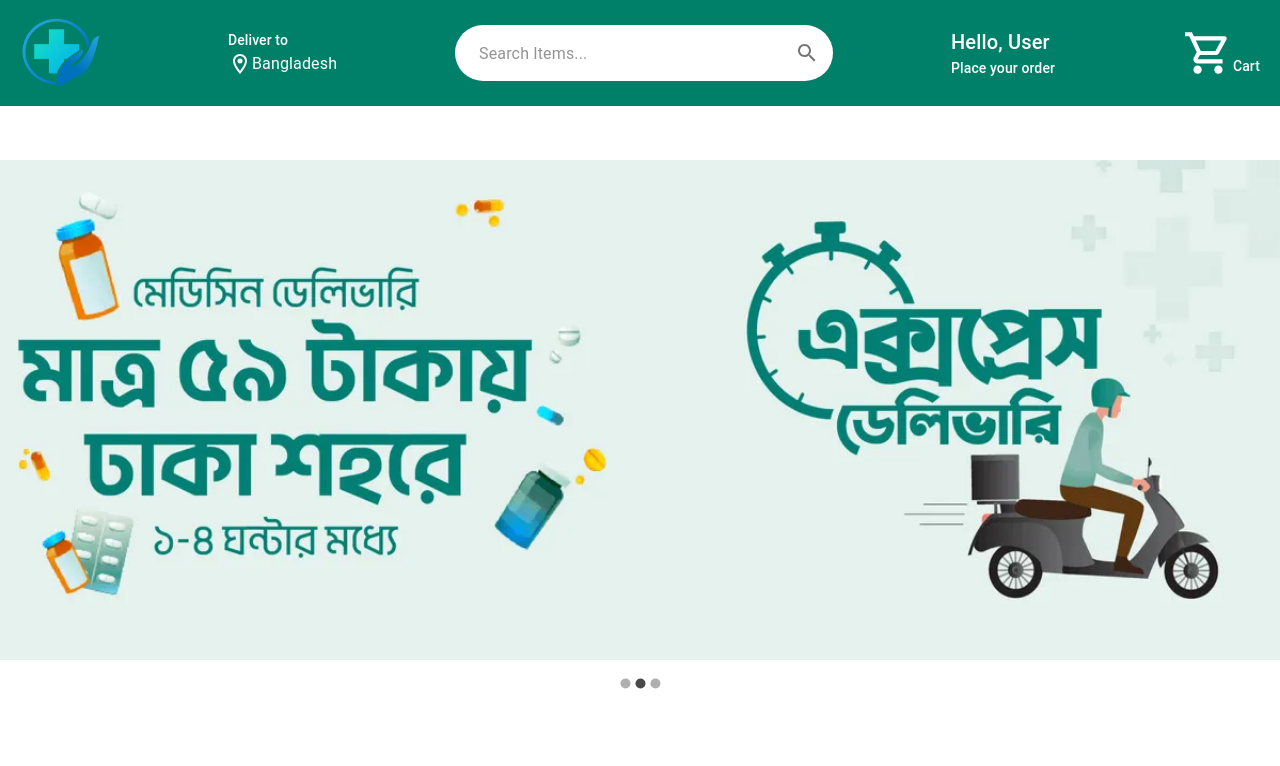
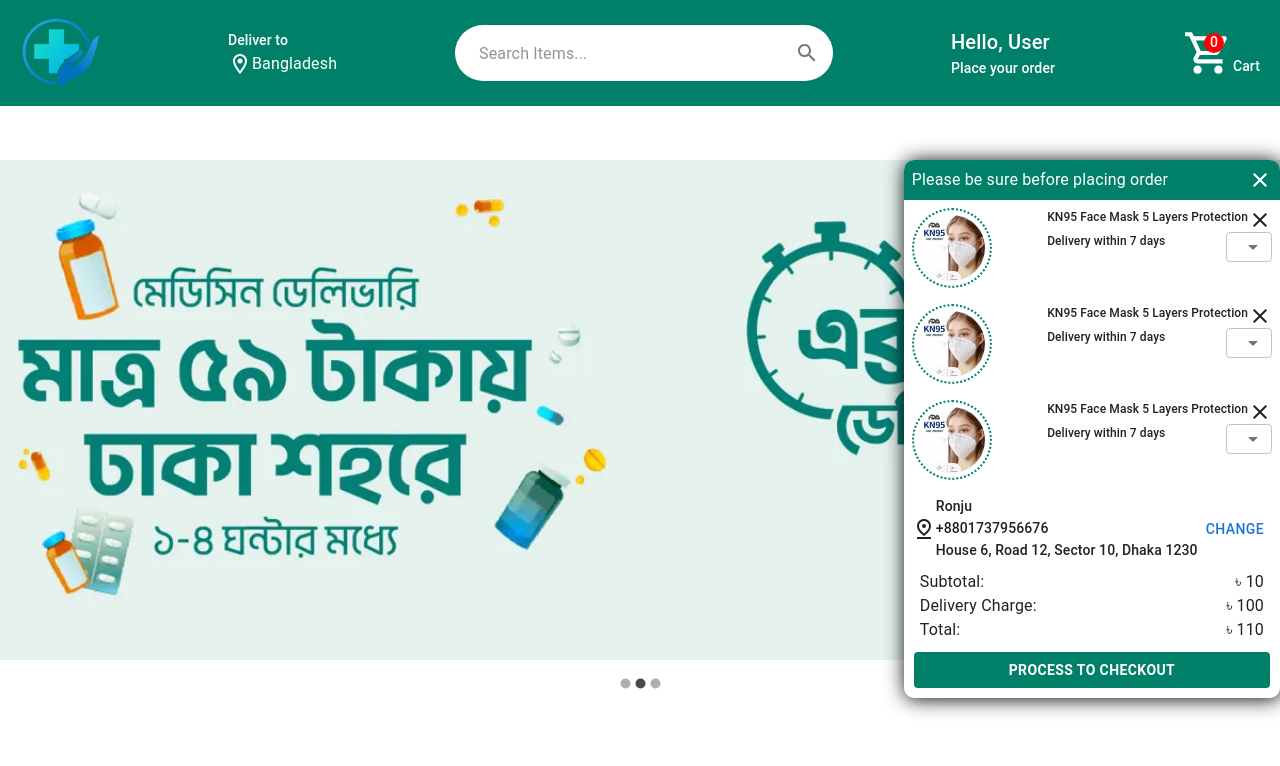
Before and after one commit to Raziur306/Medicine-Management-System-Based-on-E-commerce-System, a Next.js app in the folder application/: page / in a window 1280 px wide. Shown: the top 766 px of the page. Built offline with nearby package versions, Linux system fonts and the light colour scheme.

Commit message:
cart view added

```diff
--- a/application/src/app/components/AppBar.tsx
+++ b/application/src/app/components/AppBar.tsx
@@ -4,12 +4,16 @@ import React from 'react'
 import LocationOnOutlinedIcon from '@mui/icons-material/LocationOnOutlined';
 import SearchOutlinedIcon from '@mui/icons-material/SearchOutlined';
 import ShoppingCartOutlinedIcon from '@mui/icons-material/ShoppingCartOutlined';
-import { StyledParentBox, StyledRowBox, StyledCartBox, StyledSearchField } from '../styles/appBarStyle';
-
-
+import { StyledParentBox, StyledRowBox, StyledCartBox, StyledSearchField, StyledCartCounterTypography } from '../styles/appBarStyle';
+import { Cart } from '.';
 
 const AppBar = () => {
+
+    const handleOnCartClick = () => {
+
+    }
     return (
+        <>
             <StyledParentBox>
                 <Box sx={{ cursor: 'pointer' }}>
                     <Image width={100} height={80} alt='Website Logo' src={"/logo.png"} />
@@ -31,11 +35,15 @@ const AppBar = () => {
                     <Typography variant='h6'>Hello, User</Typography>
                     <Typography variant='subtitle2'>Place your order</Typography>
                 </Box>
-            <StyledCartBox>
+                <StyledCartBox onClick={handleOnCartClick}>
                     <ShoppingCartOutlinedIcon sx={{ fontSize: 50 }} />
+                    <StyledCartCounterTypography variant='subtitle2'>0</StyledCartCounterTypography>
                     <Typography variant='subtitle2'>Cart</Typography>
                 </StyledCartBox>
             </StyledParentBox>
+
+            <Cart />
+        </>
     )
 }
 
--- /dev/null
+++ b/application/src/app/components/Cart.tsx
@@ -0,0 +1,50 @@
+import React from 'react'
+import { Box, Typography, Select, Button } from '@mui/material'
+import { StyledCartCardBox, StyledParentBox, StyledCartImage, StyledCartSelect, StyledCheckoutBtn } from '../styles/cartStyle'
+import Image from 'next/image'
+import CloseIcon from '@mui/icons-material/Close';
+import { CartProductCard } from '.';
+import PinDropOutlinedIcon from '@mui/icons-material/PinDropOutlined';
+const Cart = () => {
+    return (
+        <StyledParentBox>
+            <Box sx={{ color: 'white', bgcolor: "#008069", p: 1, width: '100%', display: 'flex', flexDirection: 'row', justifyContent: 'space-between' }}>
+                <Typography sx={{ textAlign: 'center' }}>Please be sure before placing order</Typography>
+                <CloseIcon />
+            </Box>
+
+            <CartProductCard />
+            <CartProductCard />
+            <CartProductCard />
+
+            <Box sx={{ display: 'flex', flexDirection: 'row', justifyContent: 'space-between', alignItems: 'center', padding: 1 }}>
+                <PinDropOutlinedIcon />
+                <Box sx={{ display: 'flex', flexDirection: 'column' }}>
+                    <Typography variant='subtitle2'>Ronju</Typography>
+                    <Typography variant='subtitle2'>+8801737956676</Typography>
+                    <Typography variant='subtitle2'>House 6, Road 12, Sector 10, Dhaka 1230</Typography>
+                </Box>
+                <Button>Change</Button>
+            </Box>
+
+            <Box sx={{ display: 'flex', flexDirection: 'row', justifyContent: 'space-between', pl: 2, pr: 2 }}>
+                <Typography>Subtotal: </Typography>
+                <Typography>৳ 10</Typography>
+            </Box>
+
+            <Box sx={{ display: 'flex', flexDirection: 'row', justifyContent: 'space-between', pl: 2, pr: 2 }}>
+                <Typography>Delivery Charge: </Typography>
+                <Typography>৳ 100</Typography>
+            </Box>
+            <Box sx={{ display: 'flex', flexDirection: 'row', justifyContent: 'space-between', pl: 2, pr: 2 }}>
+                <Typography>Total: </Typography>
+                <Typography>৳ 110</Typography>
+            </Box>
+
+            <StyledCheckoutBtn>Process to checkout</StyledCheckoutBtn>
+
+        </StyledParentBox >
+    )
+}
+
+export default Cart
--- /dev/null
+++ b/application/src/app/components/CartProductCard.tsx
@@ -0,0 +1,35 @@
+import React from 'react'
+import { styled, Box, Select, MenuItem, Typography } from "@mui/material";
+import { StyledCartCardBox, StyledParentBox, StyledCartImage, StyledCartSelect } from '../styles/cartStyle'
+import ClearIcon from '@mui/icons-material/Clear';
+
+
+
+const CartProductCard = () => {
+    return (
+        <StyledCartCardBox>
+            <StyledCartImage width={80} height={80} alt='Cart Product' src={'/mask.webp'} />
+            <Box>
+                <Box sx={{ display: 'flex', flexDirection: 'row', justifyContent: "space-between", }}>
+                    <Typography sx={{ fontSize: 12 }} variant='subtitle2'>KN95 Face Mask 5 Layers Protection</Typography>
+                    <ClearIcon sx={{ cursor: 'pointer' }} />
+                </Box>
+                <Box sx={{ display: 'flex', flexDirection: 'row', justifyContent: 'space-between' }}>
+                    <Typography sx={{ fontSize: 12 }} variant='subtitle2'>Delivery within 7 days</Typography>
+                    <StyledCartSelect
+                        name='cartItem'
+                        displayEmpty
+                    >
+                        <MenuItem value="1">1</MenuItem>
+                        <MenuItem value="2">2</MenuItem>
+                        <MenuItem value="3">3</MenuItem>
+                        <MenuItem value="4">4</MenuItem>
+                        <MenuItem value="5">5</MenuItem>
+                    </StyledCartSelect>
+                </Box>
+            </Box>
+        </StyledCartCardBox>
+    )
+}
+
+export default CartProductCard
--- a/application/src/app/components/ProductCard.tsx
+++ b/application/src/app/components/ProductCard.tsx
@@ -1,11 +1,20 @@
+'use client'
 import React from 'react'
 import { Box, Typography, Button } from '@mui/material'
 import Image from 'next/image'
 import { StyledAddCartBtn, StyledCardBox, StyledImage } from '../styles/productCardStyle'
+import { useRouter } from 'next/navigation'
 
 const ProductCard = () => {
+    const router = useRouter();
+
+    const handleOnProductClick = () => {
+        router.push('/brand')
+    }
+
+
     return (
-        <StyledCardBox>
+        <StyledCardBox onClick={handleOnProductClick}>
             <Box sx={{ maxWidth: '300px', maxHeight: '300px', overflow: 'hidden' }}>
                 <StyledImage className='productCardImg' width={150} height={150} alt='Product' src={'/mask.webp'} />
             </Box>
--- a/application/src/app/components/index.ts
+++ b/application/src/app/components/index.ts
@@ -6,3 +6,5 @@ export { default as Footer } from './Footer'
 export { default as Slider } from './Slider'
 export { default as ProductCard } from './ProductCard'
 export { default as Products } from './Products'
+export { default as Cart } from './Cart'
+export { default as CartProductCard } from './CartProductCard'
--- a/application/src/app/styles/appBarStyle.ts
+++ b/application/src/app/styles/appBarStyle.ts
@@ -1,4 +1,4 @@
-import { styled, Box, TextField } from "@mui/material";
+import { styled, Box, TextField, Typography } from "@mui/material";
 
 
 export const StyledParentBox = styled(Box)({
@@ -59,3 +59,19 @@ export const StyledSearchField = styled((TextField))({
         },
     }
 });
+
+
+export const StyledCartCounterTypography = styled(Typography)({
+    background: 'red',
+    width: 20,
+    height: 20,
+    borderRadius: 50,
+    textAlign: 'center',
+    alignItems: 'center',
+    justifyContent: 'center',
+    display: 'flex',
+    padding: 5,
+    position: 'absolute',
+    top: 33,
+    right: 56
+})
--- /dev/null
+++ b/application/src/app/styles/cartStyle.ts
@@ -0,0 +1,45 @@
+import { styled, Box, Select, Button } from "@mui/material";
+import Image from "next/image";
+
+export const StyledParentBox = styled(Box)({
+    minWidth: 350,
+    position: 'fixed',
+    display: 'flex',
+    flexDirection: 'column',
+    background: 'white',
+    borderRadius: 10,
+    zIndex: 999,
+    right: 0,
+    boxShadow: '1px 1px 20px black',
+    overflow: "hidden"
+});
+
+export const StyledCartCardBox = styled(Box)({
+    display: 'flex',
+    flexDirection: 'row',
+    padding: 8,
+    justifyContent: 'space-between'
+
+});
+
+export const StyledCartImage = styled(Image)({
+    borderRadius: 50,
+    border: '2px dotted #008069',
+    padding: 5,
+});
+
+
+export const StyledCartSelect = styled(Select)({
+    height: 30
+})
+
+export const StyledCheckoutBtn = styled(Button)({
+    margin: 10,
+    color: 'white',
+    fontWeight: 700,
+    background: "#008069",
+    ':hover': {
+        color: 'white',
+        background: '#008069'
+    }
+});
```
Lines whose indentation alone changed are shown as unchanged.
